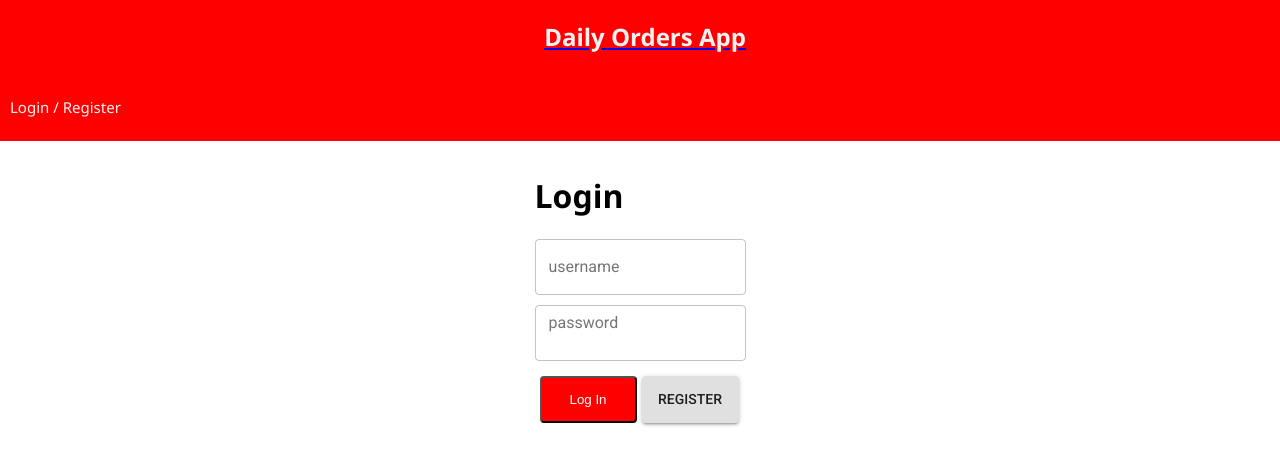
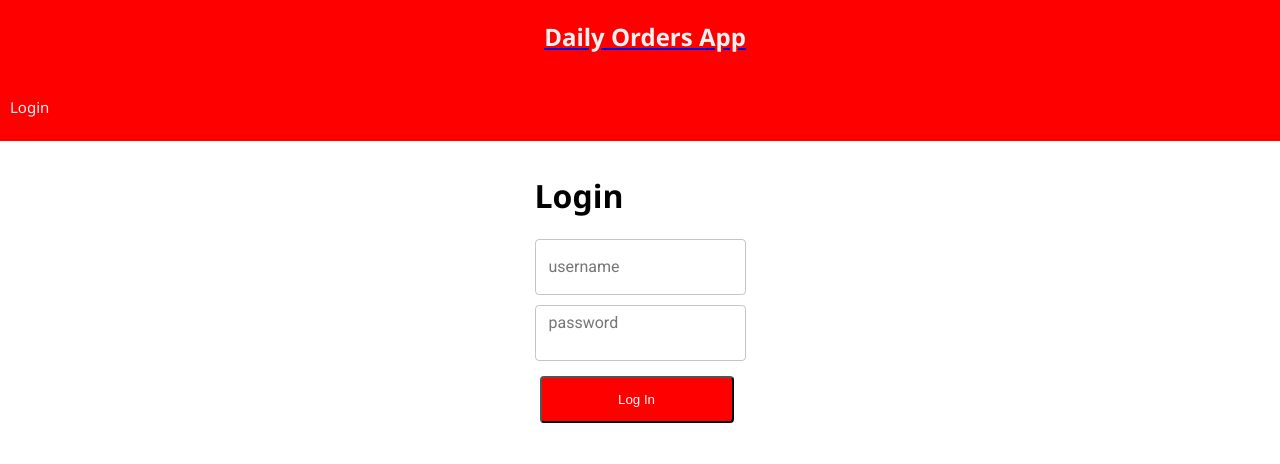
Before and after one commit to Maxwell1126/Daily-Orders-App, a React (Create React App) app: page /#/home/1 in a window 1280 px wide. Shown: the top 464 px of the page. Built offline with nearby package versions, Linux system fonts and the light colour scheme; no server answers.

Commit message:
Removed the Register button and changed the width of the Login button.

```diff
--- a/src/components/LoginPage/LoginPage.js
+++ b/src/components/LoginPage/LoginPage.js
@@ -80,12 +80,13 @@ class LoginPage extends Component {
 
             <input
               className="log-in"
+              style={{ height: 47, width: 194 }}
               type="submit"
               name="submit"
               value="Log In"
             />
 
-                <Button
+                {/* <Button
                 variant="contained"
                 style={{height:47, width:97}}
                   type="button"
@@ -93,7 +94,7 @@ class LoginPage extends Component {
                   onClick={() => { this.props.dispatch({ type: 'SET_TO_REGISTER_MODE' }) }}
                 >
                   Register
-          </Button>
+          </Button> */}
 
               </Grid>
           </div>
--- a/src/components/Nav/Nav.js
+++ b/src/components/Nav/Nav.js
@@ -19,7 +19,7 @@ const Nav = (props) => (
         {/* Show this link if they are logged in or not,
         but call this link 'Home' if they are logged in,
         and call this link 'Login / Register' if they are not */}
-        {props.user.id ? <svg xmlns="http://www.w3.org/2000/svg" width="24" height="24" viewBox="0 0 24 24"><path fill="none" d="M0 0h24v24H0V0z" /><path d="M12 5.69l5 4.5V18h-2v-6H9v6H7v-7.81l5-4.5M12 3L2 12h3v8h6v-6h2v6h6v-8h3L12 3z" /></svg> : 'Login / Register'}
+        {props.user.id ? <svg xmlns="http://www.w3.org/2000/svg" width="24" height="24" viewBox="0 0 24 24"><path fill="none" d="M0 0h24v24H0V0z" /><path d="M12 5.69l5 4.5V18h-2v-6H9v6H7v-7.81l5-4.5M12 3L2 12h3v8h6v-6h2v6h6v-8h3L12 3z" /></svg> : 'Login'}
 
       </Link>
       {/* Show the link to the info page and the logout button if the user is logged in */}
```
